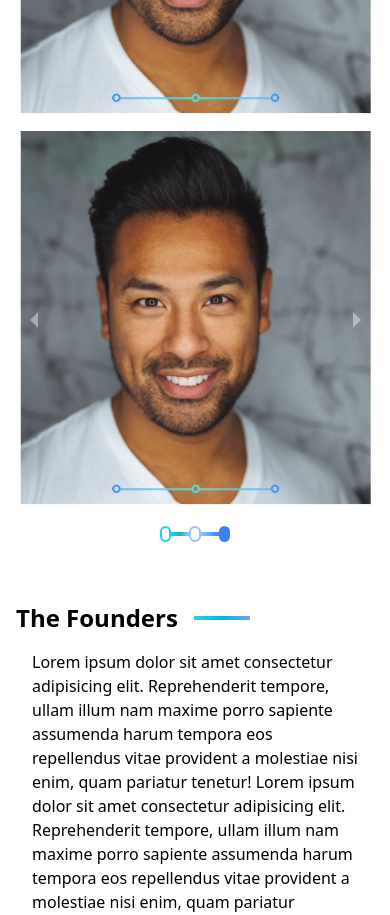
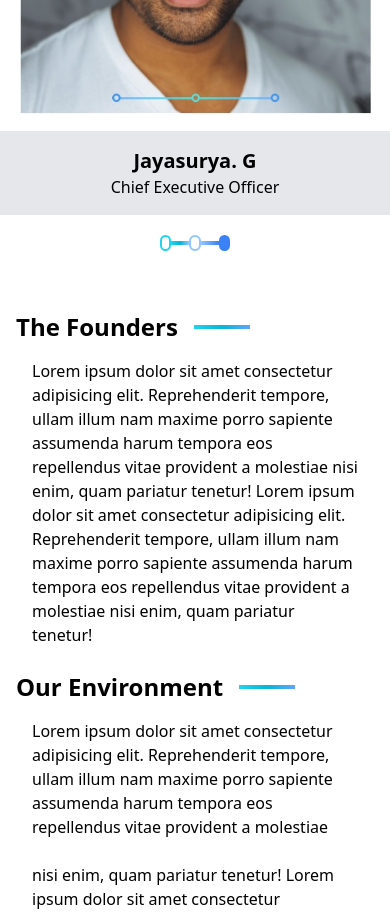
Before and after one commit to Gautham0718/Cybernaut-website, a Next.js app: page / in a window 390 px wide. Shown: the part 3740-4655 px from the top of the page. Built offline with nearby package versions, Linux system fonts and the light colour scheme.

Commit message:
Update Founders.tsx

```diff
--- a/components/Founders.tsx
+++ b/components/Founders.tsx
@@ -45,20 +45,23 @@ const Founders = () => {
         }}
         {...(CarouselProps as any)}
       >
-        <div className="lg:h-[70%]">
-          <p>Helloworld</p>
+        <div>
+        <div className="bg-gray-200 p-4 flex flex-col w-full items-center justify-between">
+          <p className="font-semibold text-xl">Jayasurya. G</p>
+          <p>Chief Executive Officer</p>
         </div>
-        <div className="lg:h-[70%]">
-          <img
-            className="h-full"
-            src={IMG.src}
-          />
         </div>
-        <div className="lg:h-[70%]">
-          <img
-            className="h-full"
-            src={IMG.src}
-          />
+        <div>
+        <div className="bg-gray-200 p-4 flex flex-col w-full items-center justify-between">
+          <p className="font-semibold text-xl">Jayasurya. G</p>
+          <p>Chief Executive Officer</p>
+        </div>
+        </div>
+        <div>
+        <div className="bg-gray-200 p-4 flex flex-col w-full items-center justify-between">
+          <p className="font-semibold text-xl">Jayasurya. G</p>
+          <p>Chief Executive Officer</p>
+        </div>
         </div>
       </Carousel>
       <div className="w-[20%] h-6 flex items-center justify-between bg-white">
```
